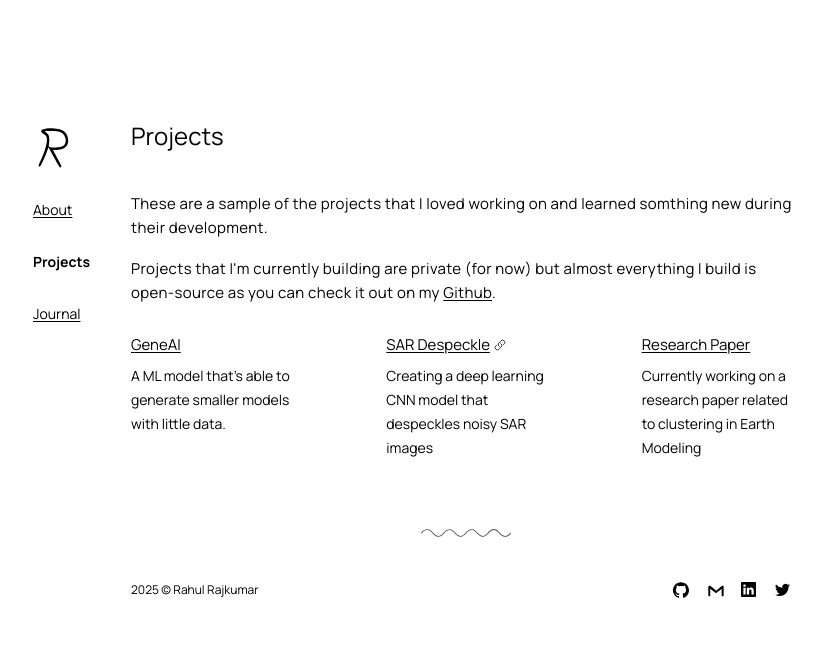
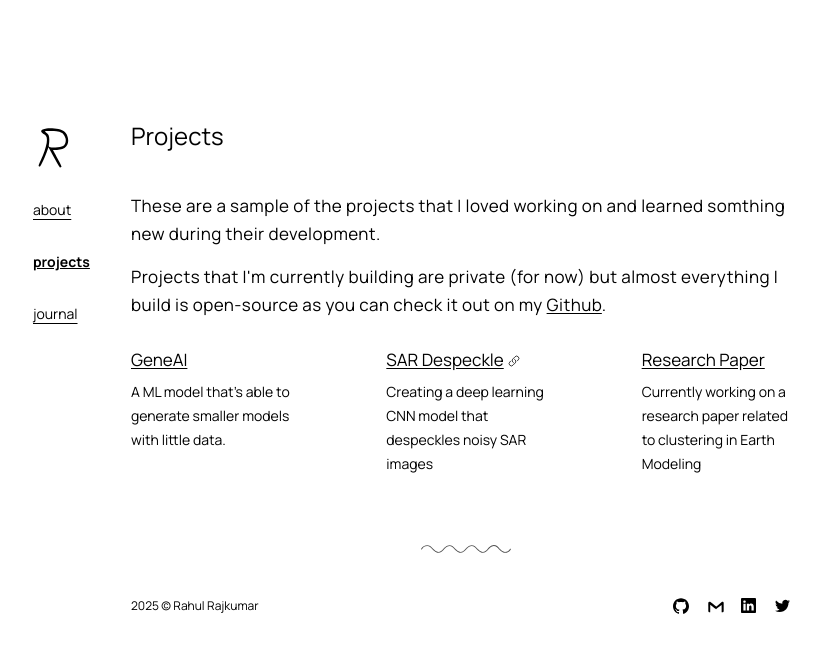
Before and after one commit to Rahuls-Coding/site, a Next.js app: page /projects in a window 1280 px wide. Shown: the top 652 px of the page, without its empty margins (223-1045 px from the left). Built offline with nearby package versions, Linux system fonts and the light colour scheme.

Commit message:
dump dark mode

```diff
--- a/components/Container.tsx
+++ b/components/Container.tsx
@@ -16,7 +16,7 @@ function Container({ title, description, date, slug }: ContainerProps) {
     <div className="relative" onMouseEnter={() => setShowTooltip(true)} onMouseLeave={() => setShowTooltip(false)}>
       {/* Using a div instead of Link but keeping all the styling */}
       <div
-        className="border-b-2 dark:border-[#2e2e2e] mb-2 border-[#e8e8e8] grid grid-cols-3 content-center py-1 text-sm dark:text-slate-100 dark:hover:text-slate-300 hover:text-slate-600 cursor-pointer"
+        className="border-b-2 ] mb-2 border-[#e8e8e8] grid grid-cols-3 content-center py-1 text-sm hover:text-slate-600 cursor-pointer"
         onClick={(e) => e.preventDefault()}
       >
         <div className="justify-self-start col-span-2">
@@ -24,7 +24,7 @@ function Container({ title, description, date, slug }: ContainerProps) {
 
           <div className="inline pl-1 text-xs "> - {description}</div>
         </div>
-        <div className="justify-self-end text-gray-500 dark:text-gray-400">{date}</div>
+        <div className="justify-self-end text-gray-500 ">{date}</div>
       </div>
 
       {/* Tooltip that appears on hover */}
--- a/components/Logo.tsx
+++ b/components/Logo.tsx
@@ -10,7 +10,7 @@ export default function Logo() {
         height="81.000000pt"
         viewBox="0 0 62.000000 81.000000"
         preserveAspectRatio="xMidYMid meet"
-        className="text-black dark:text-white mt-32 w-10 h-10"
+        className="text-black  mt-32 w-10 h-10"
       >
         <g
           transform="translate(0.000000,81.000000) scale(0.100000,-0.100000)"
--- a/components/Navbar.tsx
+++ b/components/Navbar.tsx
@@ -5,8 +5,8 @@ import { useRouter } from "next/router";
 export default function Navbar() {
   const router = useRouter();
   const active =
-    "underline underline-offset-2 hover:underline-offset-2 hover:decoration-wavy mb-4 hover:text-teal-300";
-  const nonActive = "font-bold mb-4 ";
+    "underline underline-offset-4 hover:underline-offset-4 hover:decoration-wavy mb-4 hover:text-teal-600";
+  const nonActive = "font-bold mb-4 underline";
   const [style, setStyle] = useState(active);
   const [style2, setStyle2] = useState(active);
   const [style3, setStyle3] = useState(active);
@@ -29,15 +29,15 @@ export default function Navbar() {
   });
 
   return (
-    <div className="flex justify-start gap-4 lg:grid lg:justify-items-start text-sm mt-8 dark:text-slate-100">
+    <div className="flex justify-start gap-4 lg:grid lg:justify-items-start text-sm mt-8 ">
       <div className={style}>
-        <Link href="/">About</Link>
+        <Link href="/">about</Link>
       </div>
       <div className={style3}>
-        <Link href="/projects">Projects</Link>
+        <Link href="/projects">projects</Link>
       </div>
       <div className={style2}>
-        <Link href="/journal">Journal</Link>
+        <Link href="/journal">journal</Link>
       </div>
       <div className={style4}>
         {/* <Link href="google.com" target="_blank" rel="noreferrer">
--- a/pages/index.tsx
+++ b/pages/index.tsx
@@ -17,7 +17,7 @@ export default function Home() {
           <Logo />
           <Navbar />
         </div>
-        <div className="special dark:text-slate-200 lg:mt-10 leading-relaxed tracking-wide row-span-7 lg:col-span-7">
+        <div className="special  lg:mt-10 leading-relaxed tracking-wide row-span-7 lg:col-span-7">
           <div className="text-2xl lg:mt-20 mb-10">Rahul Rajkumar</div>
           <p className="pb-4">
             Hey, I&#39;m Rahul! 👋
--- a/pages/journal.tsx
+++ b/pages/journal.tsx
@@ -31,7 +31,7 @@ export default function Journal({ articles }: JournalProps) {
           <Logo />
           <Navbar />
         </div>
-        <div className="special dark:text-slate-200 mt-6 lg:mt-10 leading-relaxed tracking-wide mb-14 row-span-7 lg:col-span-7">
+        <div className="special mt-6 lg:mt-10 leading-relaxed tracking-wide mb-14 row-span-7 lg:col-span-7">
           <h1 className="text-2xl lg:mt-20 mb-10">Journal</h1>
           <p className="pb-4">
             This is my journal where I write about my experiences, thoughts, and
@@ -39,7 +39,7 @@ export default function Journal({ articles }: JournalProps) {
             the world and how I could possbily apply it to myself.
           </p>
           <div className="my-3">
-            <div className="text-sm dark:text-gray-400 ">
+            <div className="text-sm  ">
               <div>Recent Articles</div>
             </div>
           </div>
--- a/pages/projects.tsx
+++ b/pages/projects.tsx
@@ -17,7 +17,7 @@ export default function Projects() {
         </div>
         <div className="row-span-7 lg:col-span-7 lg:mt-10">
           <div className="text-2xl lg:mt-20 mb-10">Projects</div>
-          <div className="special dark:text-slate-200 mt-10 leading-relaxed tracking-wide">
+          <div className="special mt-10 leading-relaxed tracking-wide">
             <p className="pb-4">
               These are a sample of the projects that I loved working on and
               learned somthing new during their development.
@@ -27,7 +27,7 @@ export default function Projects() {
               almost everything I build is open-source as you can check it out
               on my{" "}
               <a
-                className="underline hover:decoration-wavy underline-offset-2 hover:text-teal-300"
+                className="underline hover:decoration-wavy underline-offset-2 hover:text-teal-600"
                 href="https://github.com/alt-rahul?tab=repositories"
                 target="_blank"
                 rel="noreferrer"
@@ -40,10 +40,10 @@ export default function Projects() {
           <div className="my-3 mb-10">
             <div className="grid lg:gap-24 gap-8 mt-3 w-full lg:grid-cols-3">
               <div className="special w-full">
-                <div className="dark:text-gray-200 underline underline-offset-2 w-full">
+                <div className=" underline underline-offset-2 w-full">
                   GeneAI
                 </div>
-                <div className="dark:text-gray-300 pt-2 lg:w-40 text-sm leading-6 ">
+                <div className="pt-2 lg:w-40 text-sm leading-6 ">
                   A ML model that&#39;s able to generate smaller models with
                   little data.
                 </div>
@@ -54,7 +54,7 @@ export default function Projects() {
                 target="_blank"
                 rel="noreferrer"
               >
-                <div className="dark:text-gray-200 underline hover:decoration-wavy underline-offset-2 hover:text-teal-300">
+                <div className=" underline hover:decoration-wavy underline-offset-2 hover:text-teal-600">
                   SAR Despeckle
                   <svg
                     xmlns="http://www.w3.org/2000/svg"
@@ -71,7 +71,7 @@ export default function Projects() {
                     />
                   </svg>
                 </div>
-                <div className="dark:text-gray-300 pt-2 lg:w-40 text-sm leading-6">
+                <div className=" pt-2 lg:w-40 text-sm leading-6">
                   Creating a deep learning CNN model that despeckles noisy SAR images
                 </div>
               </a>
@@ -98,15 +98,15 @@ export default function Projects() {
                     />
                   </svg>
                 </div>
-                <div className="dark:text-gray-300 pt-2 lg:w-40 text-sm leading-6">
+                <div className="dark:text-gray-600 pt-2 lg:w-40 text-sm leading-6">
                   A tracker to track your volunteering hours.
                 </div>
               </a> */}
               <div className="special w-full">
-                <div className="dark:text-gray-200 underline underline-offset-2 w-full">
+                <div className=" underline underline-offset-2 w-full">
                   Research Paper
                 </div>
-                <div className="dark:text-gray-300 pt-2 lg:w-40 text-sm leading-6 ">
+                <div className=" pt-2 lg:w-40 text-sm leading-6 ">
                   Currently working on a research paper related to clustering in Earth Modeling
                 </div>
               </div>
--- a/styles/globals.css
+++ b/styles/globals.css
@@ -24,7 +24,7 @@ a {
   box-sizing: border-box;
 }
 
-@media (prefers-color-scheme: dark) {
+/* @media (prefers-color-scheme: dark) {
   html {
     color-scheme: dark;
   }
@@ -36,10 +36,10 @@ a {
     background: rgb(138, 205, 165);
     color: #1c1c1c;
   }
-}
+} */
 
 .special {
-  font-size: 15px;
+  font-size: 17px;
 }
 
 .logobody {
```
Also changed, not shown: components/Footer.tsx (+4 -4 lines).
